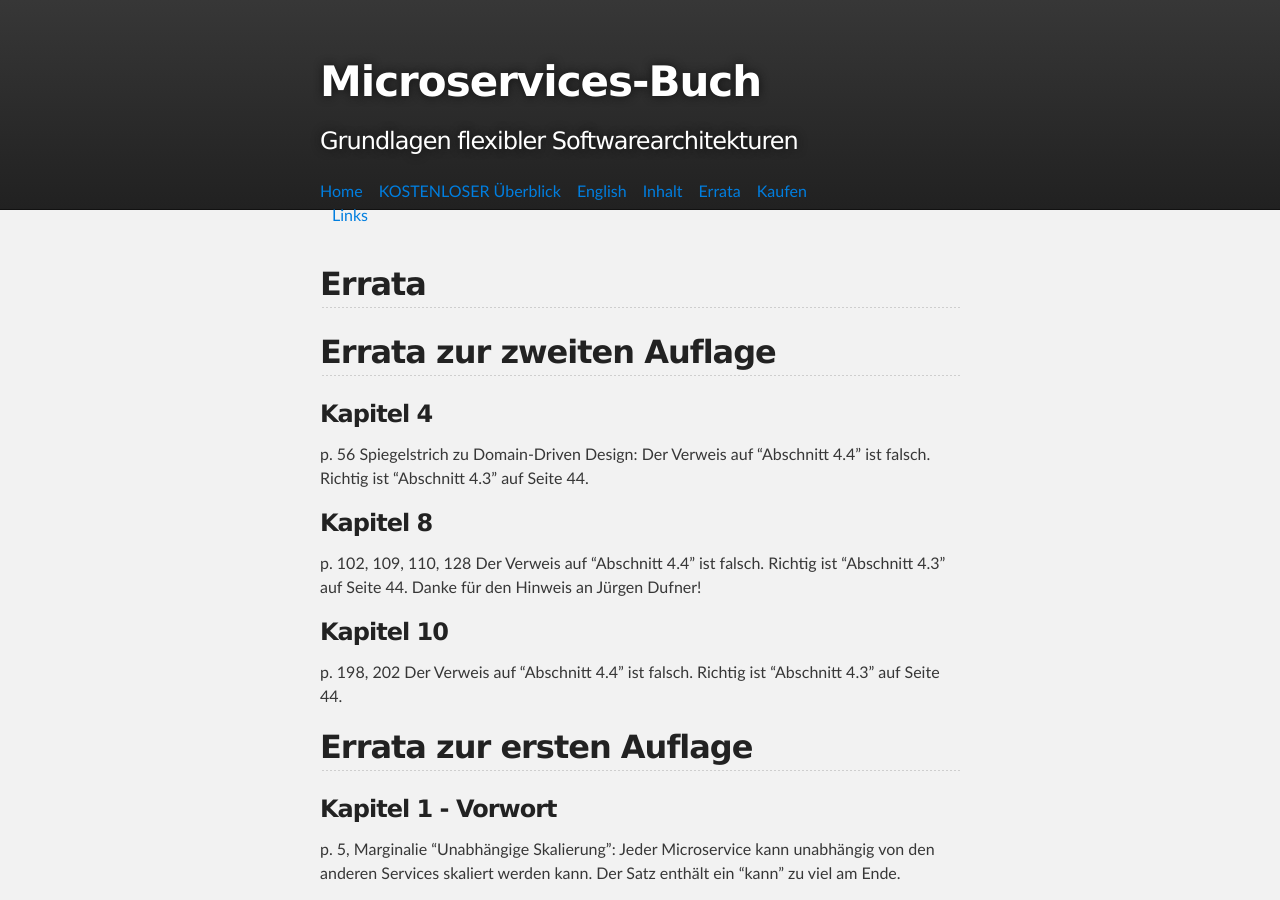
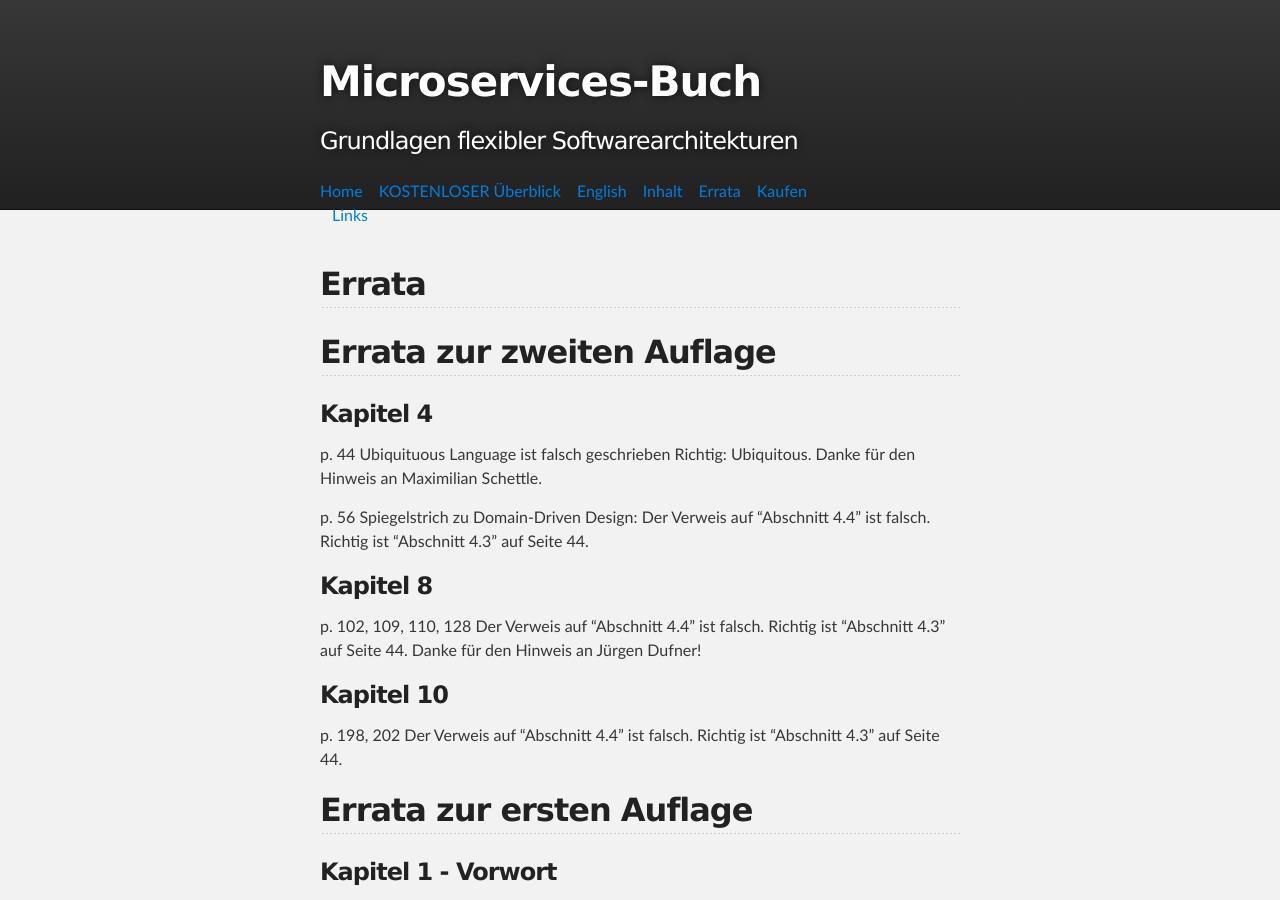
Before and after one commit to ewolff/microservices-buch.de, a Jekyll site: the page built from errata.md, in a window 1280 px wide and 900 px high. Built offline with Jekyll 4.4.1, drawn with Linux system fonts in a browser that asks for light colours.

Commit message:
Ubiquitous -> Errata

```diff
--- a/errata.md
+++ b/errata.md
@@ -10,6 +10,10 @@ Errata
 ## Errata zur zweiten Auflage
 
 ### Kapitel 4
+
+p. 44 Ubiquituous Language ist falsch geschrieben
+	Richtig: Ubiquitous. Danke für den Hinweis an Maximilian
+	Schettle.
 
 p. 56 Spiegelstrich zu Domain-Driven Design:
       Der Verweis auf "Abschnitt 4.4" ist falsch.
```
